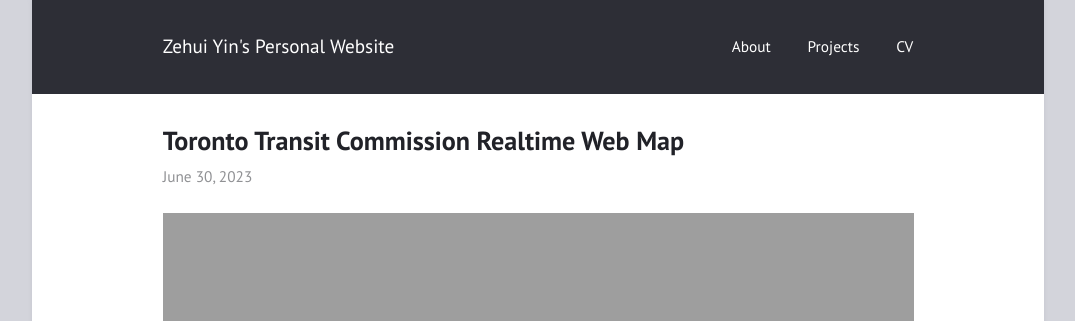
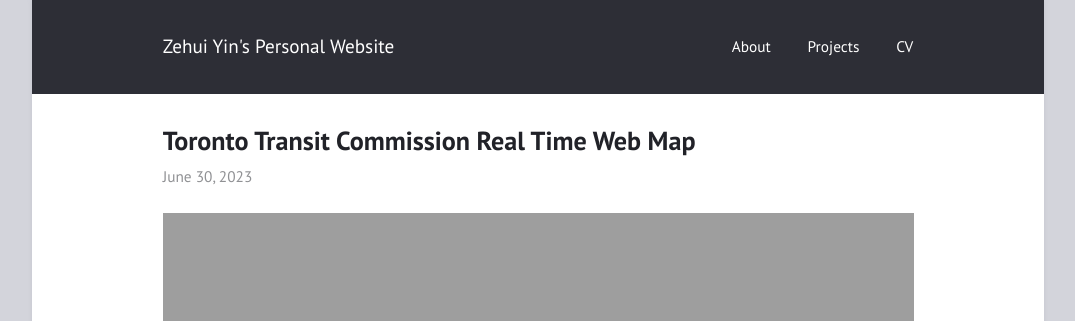
Before and after one commit to zehuiyin/personal_website_jekyll, a Jekyll site: the page built from _posts/2023-6-30-Toronto-Transit-Commission-Realtime-Web-Map.md, in a window 1280 px wide. Shown: the top 321 px of the page, without its empty margins (102-1177 px from the left). Built offline with Jekyll 4.4.1, drawn with Linux system fonts in a browser that asks for light colours.

Commit message:
2023-6-30-Toronto-Transit-Commission-Realtime-Web-Map.md

```diff
--- a/_posts/2023-6-30-Toronto-Transit-Commission-Realtime-Web-Map.md
+++ b/_posts/2023-6-30-Toronto-Transit-Commission-Realtime-Web-Map.md
@@ -1,5 +1,5 @@
 ---
-title:  "Toronto Transit Commission Realtime Web Map"
+title:  "Toronto Transit Commission Real Time Web Map"
 mathjax: true
 layout: post
 ---
```
